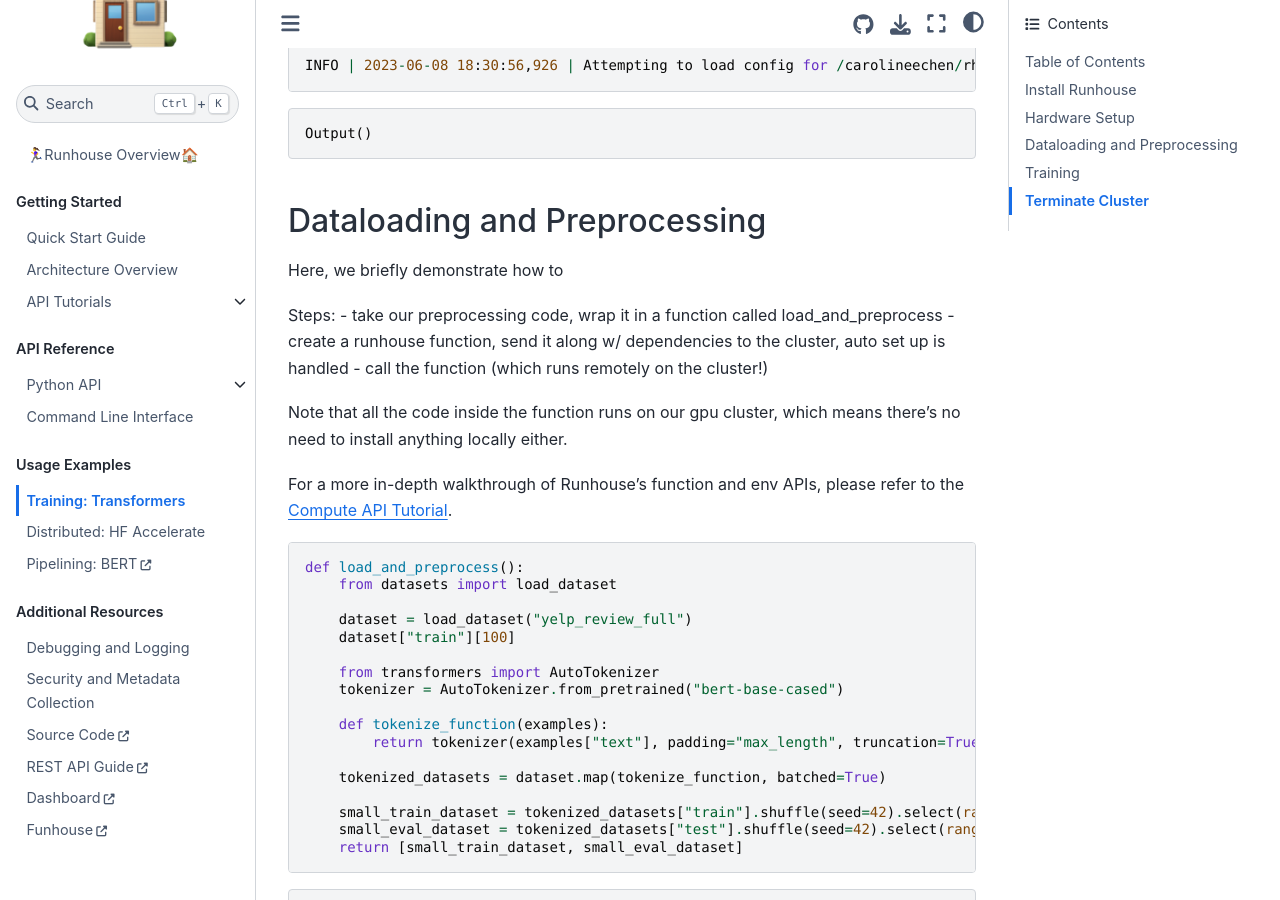
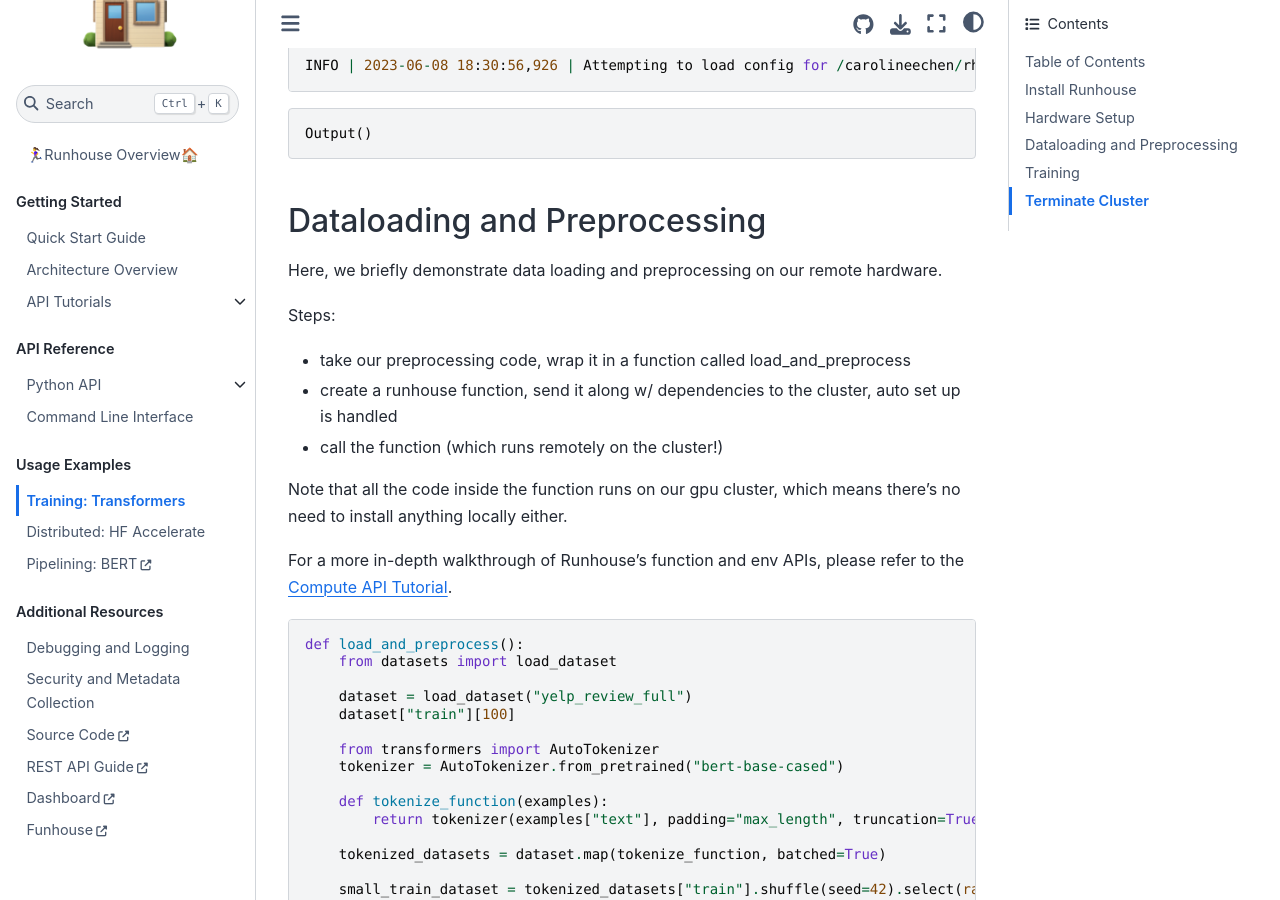
Before and after one commit to run-house/runhouse, a Sphinx documentation site: the page built from docs/tutorials/examples/training.rst, in a window 1280 px wide and 900 px high, scrolled down 1316 px. Built offline with Sphinx 7.4.7 and the Sphinx Book theme 1.1.4, drawn with Linux system fonts in a browser that asks for light colours; pages that are not in the unit, such as notebooks, are missing from menus.

Commit message:
training tutorial update

```diff
--- a/docs/tutorials/examples/training.rst
+++ b/docs/tutorials/examples/training.rst
@@ -87,12 +87,15 @@
 Dataloading and Preprocessing
 -----------------------------
 
-Here, we briefly demonstrate how to
+Here, we briefly demonstrate data loading and preprocessing on our remote hardware.
 
-Steps: - take our preprocessing code, wrap it in a function called
-load_and_preprocess - create a runhouse function, send it along w/
-dependencies to the cluster, auto set up is handled - call the function
-(which runs remotely on the cluster!)
+Steps:
+
+- take our preprocessing code, wrap it in a function called load_and_preprocess
+
+- create a runhouse function, send it along w/ dependencies to the cluster, auto set up is handled
+
+- call the function (which runs remotely on the cluster!)
 
 Note that all the code inside the function runs on our gpu cluster,
 which means there’s no need to install anything locally either.
```
